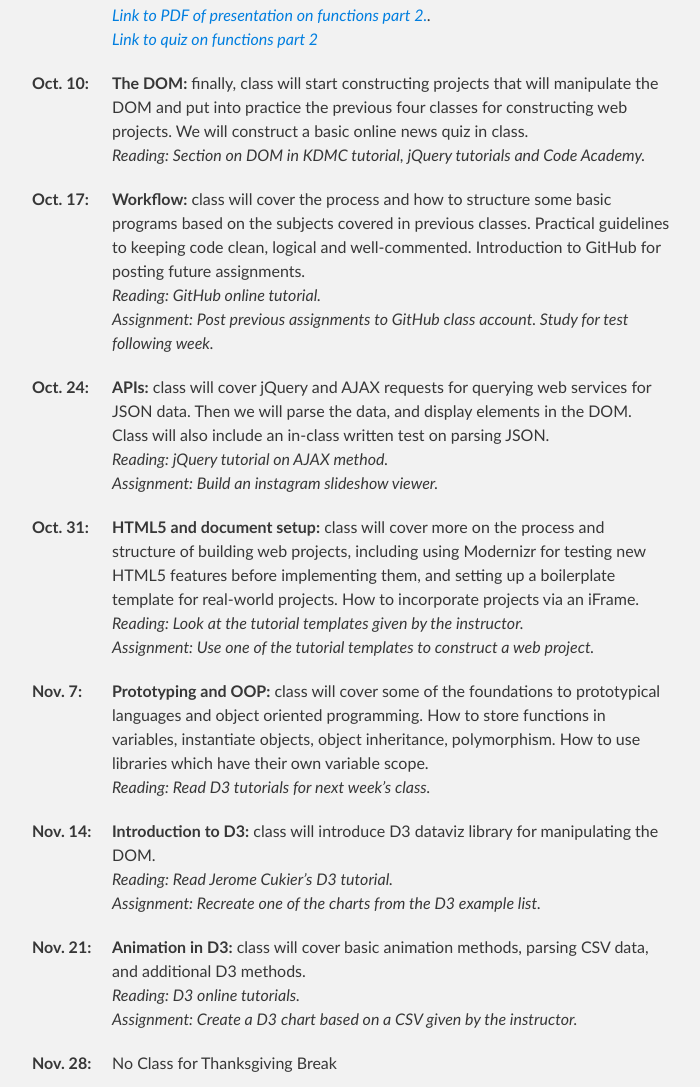
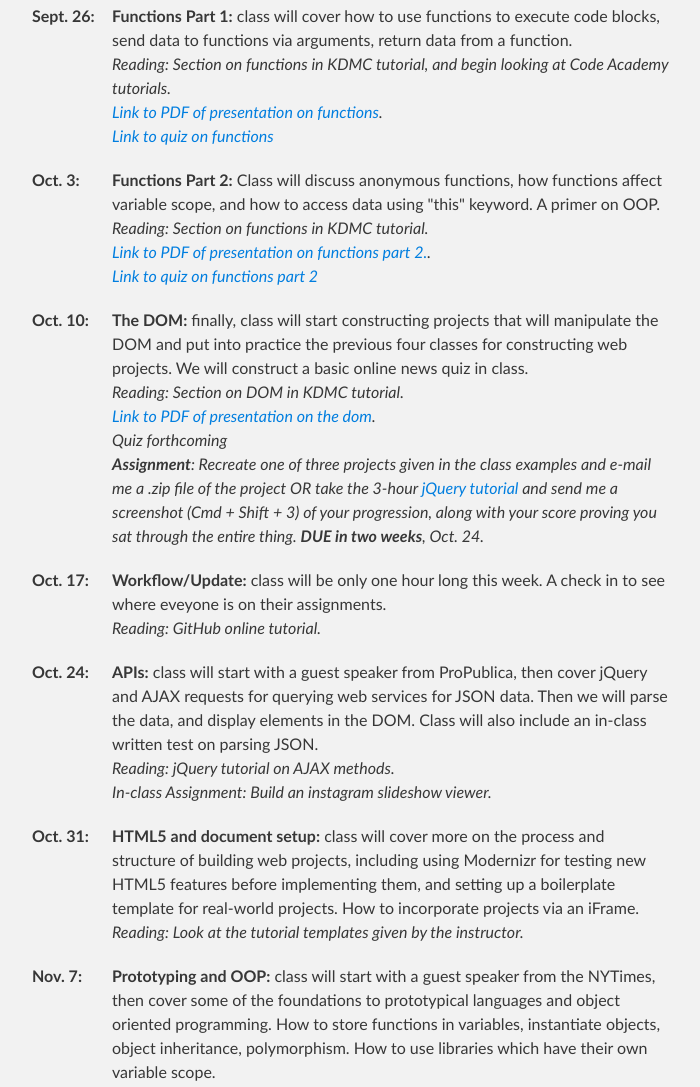
Before and after one commit to shanswau/jrue.github.io, a plain HTML site: page index.html in a window 1280 px wide. Shown: the part 1537-2624 px from the top of the page, without its empty margins (288-988 px from the left). Drawn offline with Linux system fonts and the light colour scheme.

Commit message:
Updates to syllabus.

```diff
--- a/index.html
+++ b/index.html
@@ -55,7 +55,7 @@
 <p>Students will learn the basics of JavaScript—the language of the web. They will learn the fundamentals of prototypical object oriented programming, an important component in many web coding languages. The course will cover variables, typecasting, arrays, for-loops, conditional statements, comparison operators, functions, enclosures and cross-domain data requesting. This course will also cover popular data libraries like D3 and Leaflet. While these terms may seem esoteric to a layperson, they need to  be part of the vernacular of students wishing to enhance their abilities in this expanding area of journalism.</p>
 <p>This class follows closely the the following tutorial: <a href="http://multimedia.journalism.berkeley.edu/tutorials/javascript-journalists/" target="_blank">JavaScript for Journalists</a></p>
 <p>Class exercises can be downloaded (or cloned) <a href="https://github.com/jrue/Coding-For-Journalists-Class-Exercises">directly from GitHub</a>. The "download zip" option will be on the right side of the screen.</p>
-
+<p><img src="images/for-loop-blackboard.jpg" style="display:block; margin:0 auto;" alt="programming comic" /></p>
 <h3>Weekly Schedule</h3>
 <dl>
 <dt>Sept. 5</dt>
@@ -92,25 +92,26 @@
 
 <dt>Oct. 10:</dt>
 <dd><p><strong>The DOM:</strong> finally, class will start constructing projects that will manipulate the DOM and put into practice the previous four classes for constructing web projects. We will construct a basic online news quiz in class.</p>
-<p class="italic">Reading: Section on DOM in KDMC tutorial, jQuery tutorials and Code Academy.</p></dd>
+<p class="italic">Reading: Section on DOM in KDMC tutorial.</p>
+<p class="italic"><a href="pdfs/dom.pdf">Link to PDF of presentation on the dom</a>.</p>
+<p class="italic"><!--<a href="http://media.journalism.berkeley.edu/classes/coding/quizzes/quiz7.html">-->Quiz forthcoming</p>
+<p class="italic"><strong>Assignment</strong>: Recreate one of three projects given in the class examples and e-mail me a .zip file of the project OR take the 3-hour <a href="http://try.jquery.com/">jQuery tutorial</a> and send me a screenshot (Cmd + Shift + 3) of your progression, along with your score proving you sat through the entire thing. <strong>DUE in two weeks</strong>, Oct. 24.</p></dd>
 
 <dt>Oct. 17:</dt>
-<dd><p><strong>Workflow:</strong> class will cover the process and how to structure some basic programs based on the subjects covered in previous classes. Practical guidelines to keeping code clean, logical and well-commented. Introduction to GitHub for posting future assignments.</p>
-<p class="italic">Reading: GitHub online tutorial.</p>
-<p class="italic">Assignment: Post previous assignments to GitHub class account. Study for test following week.</p></dd>
+<dd><p><strong>Workflow/Update:</strong> class will be only one hour long this week. A check in to see where eveyone is on their assignments. </p>
+<p class="italic">Reading: GitHub online tutorial.</p></dd>
 
 <dt>Oct. 24:</dt>
-<dd><p><strong>APIs:</strong> class will cover jQuery and AJAX requests for querying web services for JSON data. Then we will parse the data, and display elements in the DOM. Class will also include an in-class written test on parsing JSON.</p>
-<p class="italic">Reading: jQuery tutorial on AJAX method.</p>
-<p class="italic">Assignment: Build an instagram slideshow viewer.</dd>
+<dd><p><strong>APIs:</strong> class will start with a guest speaker from ProPublica, then cover jQuery and AJAX requests for querying web services for JSON data. Then we will parse the data, and display elements in the DOM. Class will also include an in-class written test on parsing JSON.</p>
+<p class="italic">Reading: jQuery tutorial on AJAX methods.</p>
+<p class="italic">In-class Assignment: Build an instagram slideshow viewer.</p></dd>
 
 <dt>Oct. 31:</dt>
 <dd><p><strong>HTML5 and document setup:</strong> class will cover more on the process and structure of building web projects, including using Modernizr for testing new HTML5 features before implementing them, and setting up a boilerplate template for real-world projects. How to incorporate projects via an iFrame.</p>
-<p class="italic">Reading: Look at the tutorial templates given by the instructor.</p>
-<p class="italic">Assignment: Use one of the tutorial templates to construct a web project.</p></dd>
+<p class="italic">Reading: Look at the tutorial templates given by the instructor.</p></dd>
 
 <dt>Nov. 7:</dt>
-<dd><p><strong>Prototyping and OOP:</strong> class will cover some of the foundations to prototypical languages and object oriented programming. How to store functions in variables, instantiate objects, object inheritance, polymorphism. How to use libraries which have their own variable scope.</p>
+<dd><p><strong>Prototyping and OOP:</strong> class will start with a guest speaker from the NYTimes, then cover some of the foundations to prototypical languages and object oriented programming. How to store functions in variables, instantiate objects, object inheritance, polymorphism. How to use libraries which have their own variable scope.</p>
 <p class="italic">Reading: Read D3 tutorials for next week’s class.</p></dd>
 
 <dt>Nov. 14:</dt>
```
Also changed, not shown: images/for-loop-blackboard.jpg (added), 1 other file.
